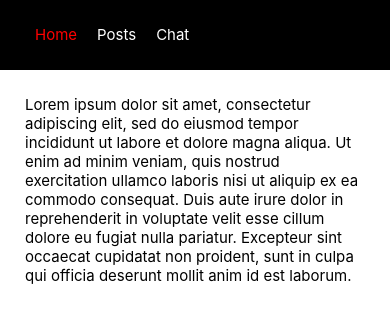
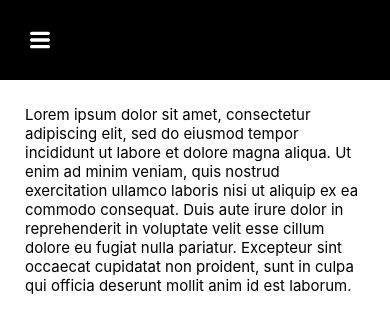
Before and after one commit to norafith/ai-platform, a Vue app: page / in a window 390 px wide. Shown: the top 330 px of the page. Built offline with nearby package versions, Linux system fonts and the light colour scheme.

Commit message:
mobile menu

```diff
--- a/src/App.vue
+++ b/src/App.vue
@@ -68,10 +68,12 @@ export default {
   grid-column-end: 1;
   grid-column-start: 1;
 }
+
 #app-grid.mobile .aside-wrapper {
   grid-row-start: 1;
   grid-row-end: 2;
 }
+
 #app-grid.mobile .content-wrapper {
   grid-row-start: 2;
   grid-row-end: -1;
--- /dev/null
+++ b/src/components/Aside/Menu/CloseMobileMenu.vue
@@ -0,0 +1,33 @@
+<script>
+import image from '../../../assets/close.svg'
+import store from '../../../store/store'
+
+export default {
+  data() {
+    return {
+      image,
+      store
+    }
+  },
+  methods: {
+    closeMenu() {
+      console.log('WORK')
+      store.showMobileMenu = false
+    }
+  }
+}
+</script>
+
+<template>
+  <img class="close-btn" alt="Close menu" :src="image" @click="closeMenu" />
+</template>
+
+<style scoped>
+.close-btn {
+  width: 30px;
+  height: 30px;
+  position: absolute;
+  top: 15px;
+  right: 15px;
+}
+</style>
--- a/src/components/Aside/Menu/MenuContainer.vue
+++ b/src/components/Aside/Menu/MenuContainer.vue
@@ -1,6 +1,9 @@
 <script>
 import { routes } from '../../../router'
 import store from '../../../store/store'
+import MenuLink from './MenuLink.vue'
+import MenuIcon from './MenuIcon.vue'
+import CloseMobileMenu from './CloseMobileMenu.vue'
 
 export default {
   data() {
@@ -8,23 +11,29 @@ export default {
       store,
       items: routes
     }
-  }
+  },
+  components: { MenuLink, MenuIcon, CloseMobileMenu }
 }
 </script>
 
 <template>
-  <nav>
-    <ul :class="`nav-ul ${store.mobileView && 'mobile'}`">
+  <nav class="main-nav">
+    <MenuIcon v-if="store.mobileView" />
+    <ul :class="`nav-ul ${store.mobileView && 'mobile'} ${store.showMobileMenu && 'show'}`">
       <li v-for="item of items">
-        <RouterLink :key="item.index" :name="item.name" :to="item.path">{{
-          item.name[0].toUpperCase() + item.name.slice(1).toLowerCase()
-        }}</RouterLink>
+        <MenuLink :name="item.name" :path="item.path" :index="index" />
       </li>
+      <CloseMobileMenu v-if="store.mobileView" />
     </ul>
   </nav>
 </template>
 
 <style scoped>
+.main-nav {
+  display: flex;
+  align-items: center;
+}
+
 .nav-ul {
   list-style-type: none;
   margin: 0;
@@ -39,10 +48,28 @@ export default {
 
 .nav-ul.mobile {
   display: flex;
+  align-items: center;
+  justify-content: center;
+  position: absolute;
+  top: 0;
+  left: 0;
+  background-color: black;
+  flex-direction: column;
+  height: 100%;
+  width: 100%;
+  z-index: 1000;
+  transform: translateX(-100%);
+  opacity: 0;
+  transition: ease-in 0.5s;
+}
+
+.nav-ul.nav-ul.mobile.show {
+  transform: translateX(0);
+  opacity: 1;
 }
 
 .nav-ul.mobile > li {
-  margin: 0 10px;
+  margin: 10px;
 }
 
 a:link,
--- /dev/null
+++ b/src/components/Aside/Menu/MenuIcon.vue
@@ -0,0 +1,28 @@
+<script>
+import image from '../../../assets/menu.svg'
+import store from '../../../store/store'
+
+export default {
+  data() {
+    return {
+      image,
+      store
+    }
+  },
+  methods: {
+    showMenu() {
+      store.showMobileMenu = true
+    }
+  }
+}
+</script>
+<template>
+  <img :src="image" alt="Menu" class="menu-icon" @click="showMenu" />
+</template>
+
+<style scoped>
+.menu-icon {
+  height: 30px;
+  cursor: pointer;
+}
+</style>
--- /dev/null
+++ b/src/components/Aside/Menu/MenuLink.vue
@@ -0,0 +1,11 @@
+<script>
+export default {
+  props: ['index', 'name', 'path']
+}
+</script>
+
+<template>
+  <RouterLink :key="this.index" :name="this.name" :to="this.path">{{
+    this.name[0].toUpperCase() + this.name.slice(1).toLowerCase()
+  }}</RouterLink>
+</template>
--- a/src/store/store.js
+++ b/src/store/store.js
@@ -2,7 +2,8 @@ import { reactive } from 'vue'
 
 const store = reactive({
   mobileView: false,
-  maxMobileWidth: 600
+  maxMobileWidth: 600,
+  showMobileMenu: false
 })
 
 export default store
```
Also changed, not shown: src/assets/close.svg (added), src/assets/menu.svg (added).
